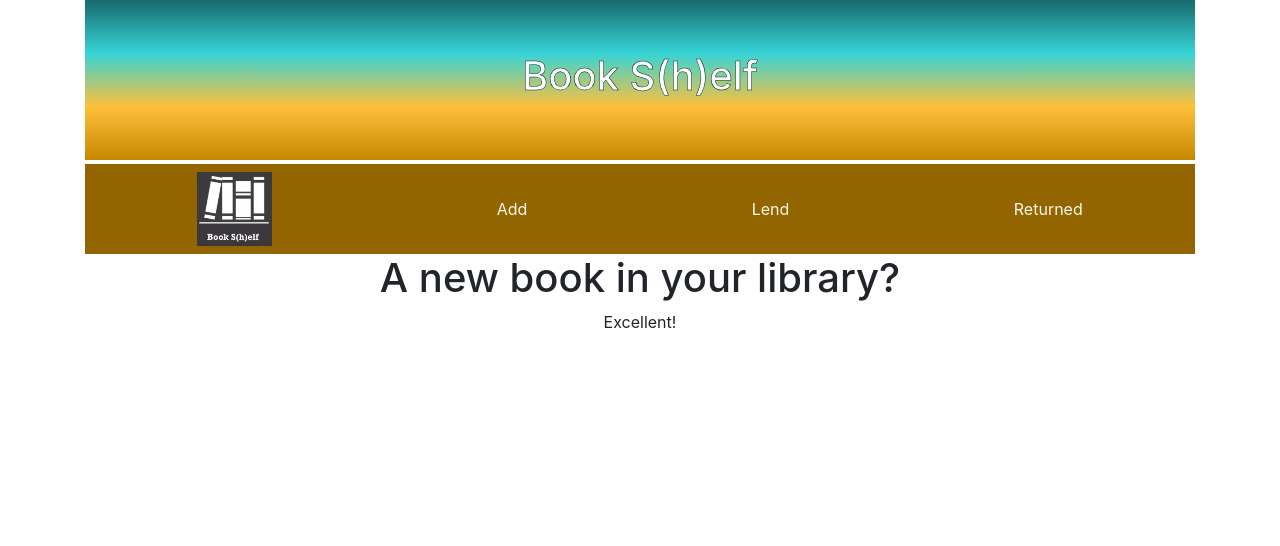
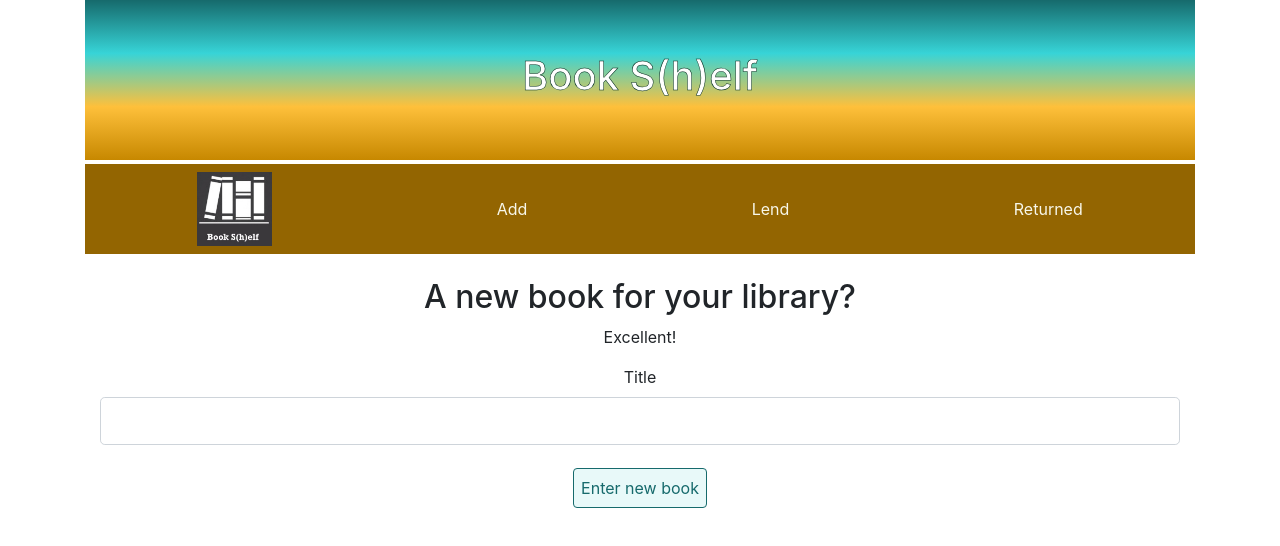
Before and after one commit to KRohrmeier/book-shelf, a React (Create React App) app: page /add in a window 1280 px wide. Shown: the top 546 px of the page. Built offline with nearby package versions, Linux system fonts and the light colour scheme.

Commit message:
[Take-1] update add page w/ basic validation & behavior

```diff
--- a/src/pages/AddBook.js
+++ b/src/pages/AddBook.js
@@ -1,15 +1,95 @@
-import React from 'react';
-import { Col, Container, Row } from "react-bootstrap";
+import React, { useState } from 'react';
+import { Col, Container, Row, Button } from "react-bootstrap";
+import Form from 'react-bootstrap/Form';
+
+import books from '../info/books.json';
+import './add.css';
 
 export function AddBook() {
-  return(
-    <Container>
+
+  // use an onBlur event or make the enter title / ISBN be "look-up by title / ISBN" fields
+  // that you then submit when you found the title you want
+  // the onBlur or look-up fields connect to api
+
+  const [title, setTitle] = useState('');
+  const [validated, setValidated] = useState(false);
+
+  function validateInput() {
+    console.log('validate input; title from state = ', title);
+    if (title && title.trim().length > 0) {
+      console.log(`input has length: ${title.trim().length}`);
+      setTitle(title.trim());
+      setValidated(true);
+      return true;
+    } else {
+      setValidated(false);
+      console.log('validated should be false: ', validated);
+      return false;
+    }
+  }
+
+  function addNewBook() {
+    const newBook = {title: title};
+    books.push(newBook);
+    console.log('** ** books: ', books);
+  }
+
+  function handleChange(e) {
+    console.log('handle change, e.target.value = ', e.target.value);
+    setTitle(e.target.value);
+  }
+
+  function handleFocus(e) {
+    if (validated) {
+      setValidated(false);
+      setTitle('');
+    }
+
+  }
+
+  function handleSubmit(e) {
+      e.preventDefault();
+    console.log('in handleSubmit');
+    if (validateInput()) {
+      addNewBook();
+    }
+  }
+
+  return (
+    <Container className='add-book'>
       <Row>
         <Col xs={12}>
-          <h1>A new book in your library?</h1>
+          <h1>A new book for your library?</h1>
           <p>Excellent!</p>
         </Col>
       </Row>
+          <Form validated={validated} onSubmit={handleSubmit}>
+            <Form.Group controlId='formTitle'>
+              <Form.Label>Title</Form.Label>
+              <Form.Control
+                  size='lg'
+                  type='text'
+                  value={title}
+                  isValid={validated}
+                  onChange={e => handleChange(e)}
+                  onFocus={e => handleFocus(e)}
+              />
+              <Form.Control.Feedback />
+            </Form.Group>
+            {/* <p>or</p>
+            <Form.Group controlId='formISBN'>
+              <Form.Label>ISBN</Form.Label>
+              <Form.Control
+                  size='lg'
+                  type='text'
+                  onChange={(e) => setISBN(e.target.value)}
+              />
+            </Form.Group> */}
+            <Button type='submit'>Enter new book</Button>
+          </Form>
+          <p className={validated ? 'success-message' : 'hidden'}>
+            {`Your new book's been added! You now have ${books.length} total titles in your library.`}
+          </p>
     </Container>
   )
 }
--- /dev/null
+++ b/src/pages/add.css
@@ -0,0 +1,16 @@
+.add-book h1 {
+  font-size: 2rem;
+  margin-top: 1.5rem;
+}
+
+.add-book form {
+  margin-bottom: 1.2rem;
+}
+
+add-book .success-message {
+  color: rgb(35, 116, 35);
+}
+
+.hidden {
+  display: none;
+}
```
